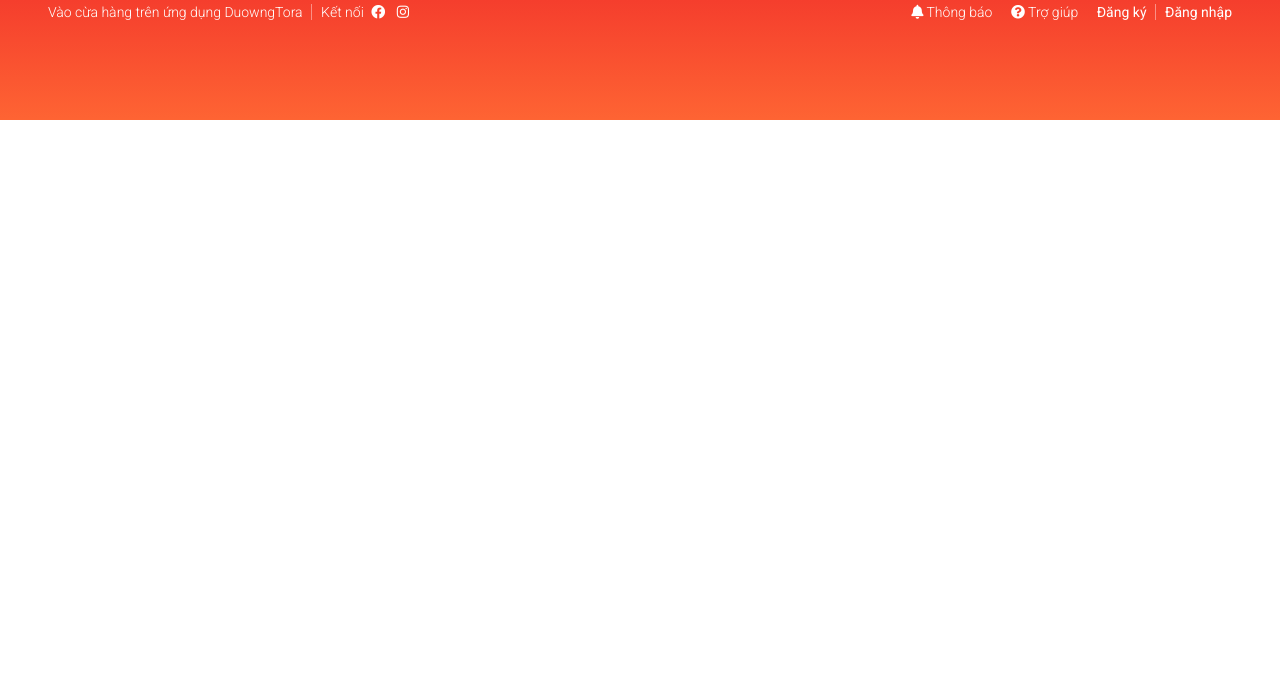
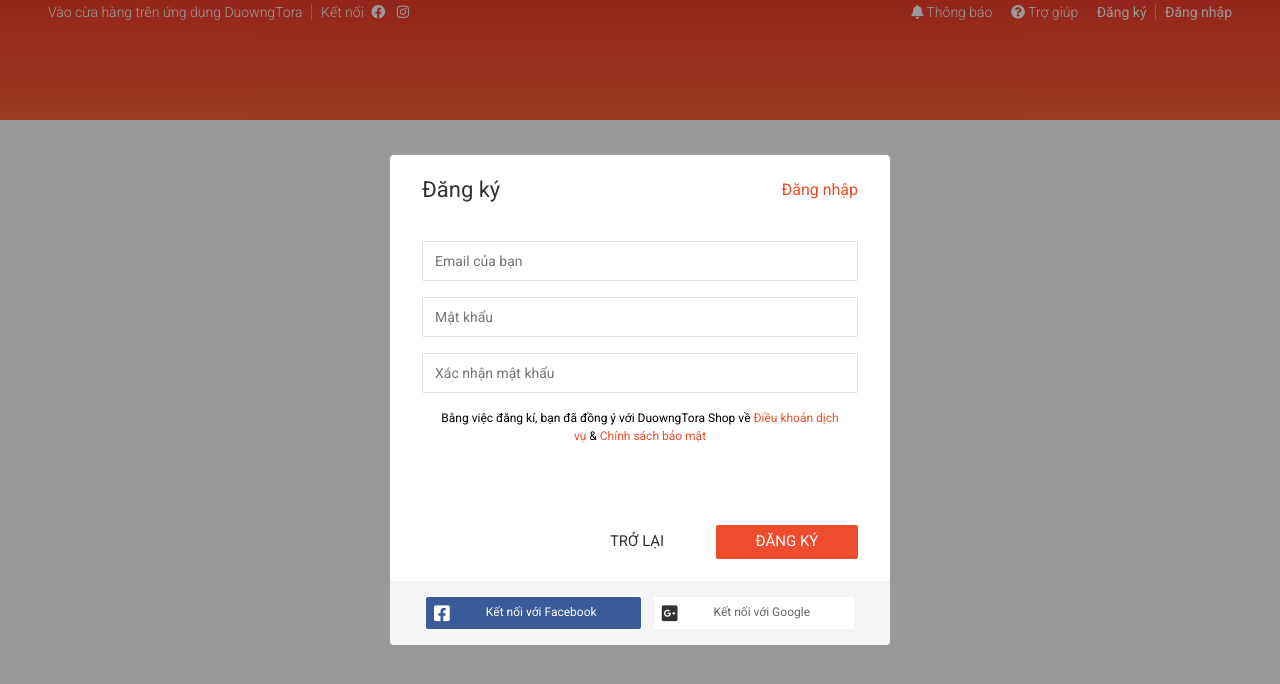
Before and after one commit to duongtr4409/HtmlCssShopee, a plain HTML site: page index.html in a window 1280 px wide. Drawn offline with nearby package versions, Linux system fonts and the light colour scheme.

Commit message:
build registry form

```diff
--- a/assets/css/main.css
+++ b/assets/css/main.css
@@ -262,3 +262,115 @@
     font-size: 1.4rem;
     font-weight: 400;
 }
+
+
+/* Athen Form Modal */
+.auth-form {
+    width: 500px;
+    border-radius: 4px;
+    background-color: var(--white-color);
+    overflow: hidden;
+}
+
+.auth-form__container {
+    padding: 0 32px;
+}
+
+.auth-form__header {
+    display: flex;
+    align-items: center;
+    justify-content: space-between;
+}
+
+.auth-form__heading {
+    font-size: 2.2rem;
+    font-weight: 400;
+    color: var(--text-color);
+}
+
+.auth-form__switch-btn {
+    font-size: 1.6rem;
+    color: var(--primari-color);
+    font-weight: 400;
+    cursor: pointer;
+}
+
+.auth-form__form {
+}
+
+.auth-form__input {
+    width: 100%;
+    height: 40px;
+    margin-top: 16px;
+    padding: 0 12px;
+    font-size: 1.4rem;
+    border: 1px solid var(--border-color);
+    border-radius: 2px;
+    outline: none;
+}
+
+.auth-form__input:focus {
+    border-color: #888;
+}
+
+.auth-form__aside {
+    margin-top: 16px;
+}
+
+.auth-form__policy-text {
+    padding: 0 12px;
+    font-size: 1.2rem;
+    line-height: 1.8rem;
+    text-align: center;
+}
+
+.auth-form__policy-link {
+    text-decoration: none;
+    color: var(--primari-color);
+}
+
+.auth-form__controls {
+    display: flex;
+    justify-content: flex-end;
+    margin-top: 80px;
+}
+
+.auth-form__controls-back {
+    margin-right: 8px;
+}
+
+.auth-form__socials {
+    background-color: #f5f5f5;
+    padding: 16px 36px;
+    display: flex;
+    justify-content: space-between;
+    margin-top: 22px;
+}
+
+.auth-form__socials-icon {
+    font-size: 1.8rem;
+}
+
+.auth-form__socials--facebook {
+    color: var(--white-color);
+    background-color: #3A5A98;
+}
+
+.auth-form__socials--facebook
+.auth-form__socials-icon {
+    color: var(--white-color);
+}
+
+.auth-form__socials--google {
+    color: #666;
+    background-color: var(--white-color);
+}
+
+.auth-form__socials--google
+.auth-form__socials-icon {
+    color: var(--text-color);
+}
+
+.auth-form__social-title {
+    margin: 0 36px;
+}
--- a/index.html
+++ b/index.html
@@ -107,6 +107,68 @@
 
         </footer>
 
+
+            <!-- Modal -->
+        <div class="modal">
+            <div class="modal__overlay"></div>
+
+            <div class="modal__body">
+
+                    <!-- Authen Form -->
+                    <div class="auth-form">
+
+                        <div class="auth-form__container">
+                            <div class="auth-form__header">
+                                <h3 class="auth-form__heading">Đăng ký</h3>
+                                <span class="auth-form__switch-btn">Đăng nhập</span>
+                            </div>
+
+                            <div class="auth-form__form">
+                                <div class="auth-form__group">
+                                    <input type="text" class="auth-form__input" placeholder="Email của bạn">
+                                </div>
+                                <div class="auth-form__group">
+                                    <input type="password" class="auth-form__input" placeholder="Mật khẩu">
+                                </div>
+                                <div class="auth-form__group">
+                                    <input type="text" class="auth-form__input" placeholder="Xác nhận mật khẩu">
+                                </div>
+                            </div>
+
+                            <div class="auth-form__aside">
+                                <p class="auth-form__policy-text">
+                                    Bằng việc đăng kí, bạn đã đồng ý với DuowngTora Shop về
+                                    <a href="" class="auth-form__policy-link">Điều khoản dịch vụ</a> &
+                                    <a href="" class="auth-form__policy-link">Chính sách bảo mật</a>
+                                </p>
+                            </div>
+
+                            <div class="auth-form__controls">
+                                <button class="btn btn--normal auth-form__controls-back">TRỞ LẠI</button>
+                                <button class="btn btn--primary">ĐĂNG KÝ</button>
+                            </div>
+                        </div>
+
+                        <div class="auth-form__socials">
+                            <a href="" class="auth-form__socials--facebook btn btn--size-s btn--width-icon">
+                                <i class="auth-form__socials-icon fab fa-facebook-square"></i>
+                                <span class="auth-form__social-title">
+                                    Kết nối với Facebook
+                                </span>
+                            </a>
+                            <a href="" class="auth-form__socials--google btn btn--size-s btn--width-icon">
+                                <i class="auth-form__socials-icon fab fa-google-plus-square"></i>
+                                <span class="auth-form__social-title">
+                                    Kết nối với Google
+                                </span>
+                            </a>
+                        </div>
+
+                    </div>
+
+            </div>
+        </div>
+
     </div>
 
     <script src="./assets/js/main.js"></script>
```
